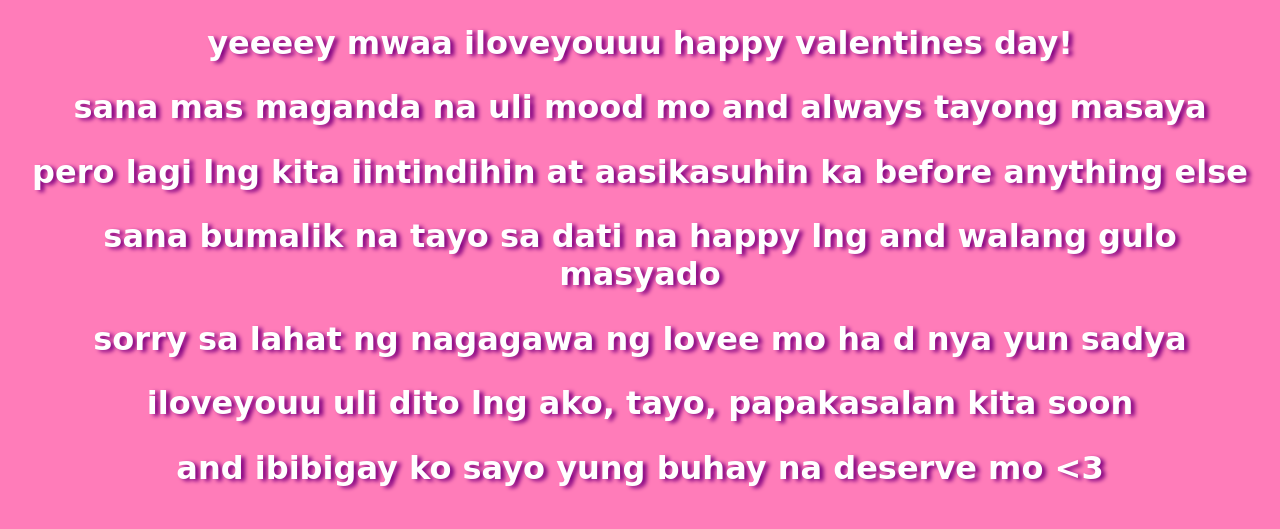
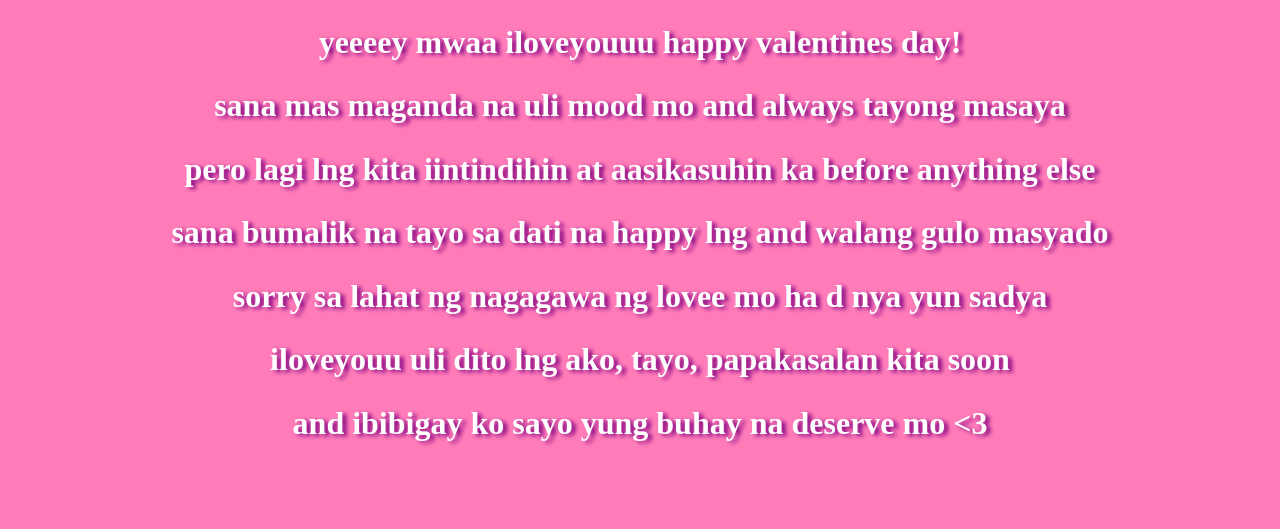
Before and after one commit to kelvintaco/mwehehe, a plain HTML site: page index.html in a window 1280 px wide. Both pictures are taken after a click on the button "Yes <3". Shown: the part 333-862 px from the top of the page. After the commit the page ends 821 px from the top, so only its background shows below. Drawn offline with nearby package versions, Linux system fonts and the light colour scheme.

Commit message:
Update style.css

```diff
--- a/public/css/style.css
+++ b/public/css/style.css
@@ -140,7 +140,7 @@ h1 {
 }
 
 h2 {
-    font-family: 'Brush Script MT', cursive;
+    font-family: 'Sans-Serif';
     color: white;
     text-shadow: 4px 2px 4px #800080;
     font-size: xx-large;
```
